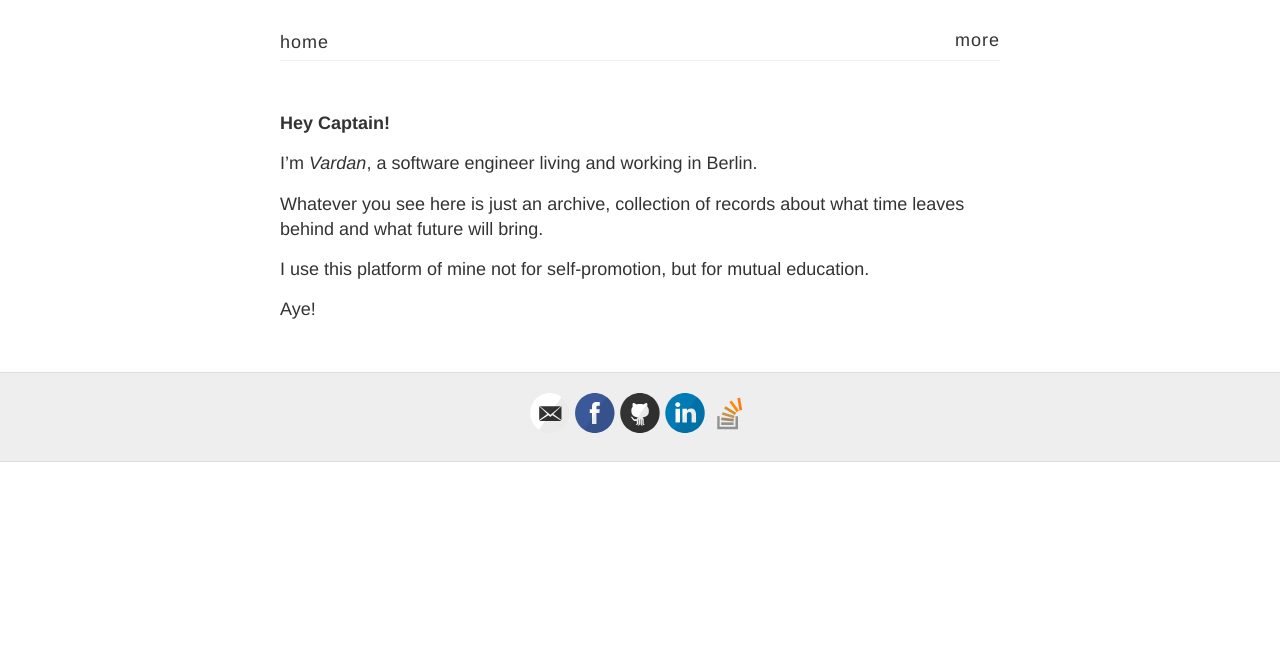
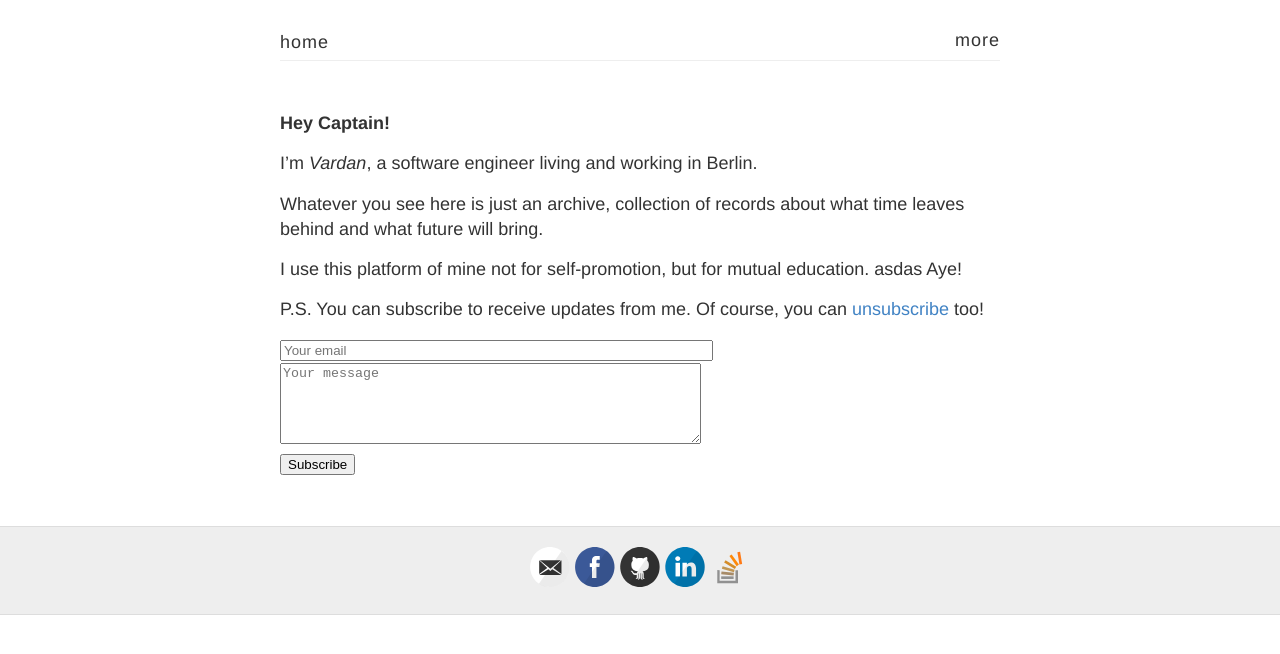
Before and after one commit to vtorosyan/vtorosyan.github.io, a Jekyll site: the page built from more.md, in a window 1280 px wide. Shown: the top 654 px of the page. Built offline with Jekyll 4.4.1, drawn with Linux system fonts in a browser that asks for light colours.

Commit message:
Java class loading takeways, subscribe form

```diff
--- a/more.md
+++ b/more.md
@@ -1,6 +1,6 @@
 ---
 layout: page
-permalink: /more/
+permalink: /more
 ---
 
 **Hey Captain!**
@@ -10,5 +10,19 @@ I'm *Vardan*, a software engineer living and working in Berlin.
 Whatever you see here is just an archive, collection of records about what time leaves behind and what future will bring.
 
 I use this platform of mine not for self-promotion, but for mutual education.
+asdas
+Aye!
 
-Aye!
+P.S. You can subscribe to receive updates from me. Of course, you can [unsubscribe](/unsubscribe.md) too!
+<form method="POST" action="http://formspree.io/vardants@gmail.com">
+  <div>
+  	<input type="email" name="email" size="51" maxlength="255" placeholder="Your email" required="required">
+  </div>
+  <div>
+  	<textarea name="message" rows="5" cols="50" placeholder="Your message" required="required"></textarea>
+  </div>
+  <input type="hidden" name="_next" value="http://vtorosyan.github.io/subscribed"/>
+  <input type="hidden" name="_subject" value="subscribe"/>
+  <input type="hidden" name="_format" value="text"/>
+  <button type="submit">Subscribe</button>
+</form>
```
Also changed, not shown: subscribed.md (added, +8 -0 lines), unsubscribe.md (added, +16 -0 lines), unsubscribed.md (added, +8 -0 lines).
